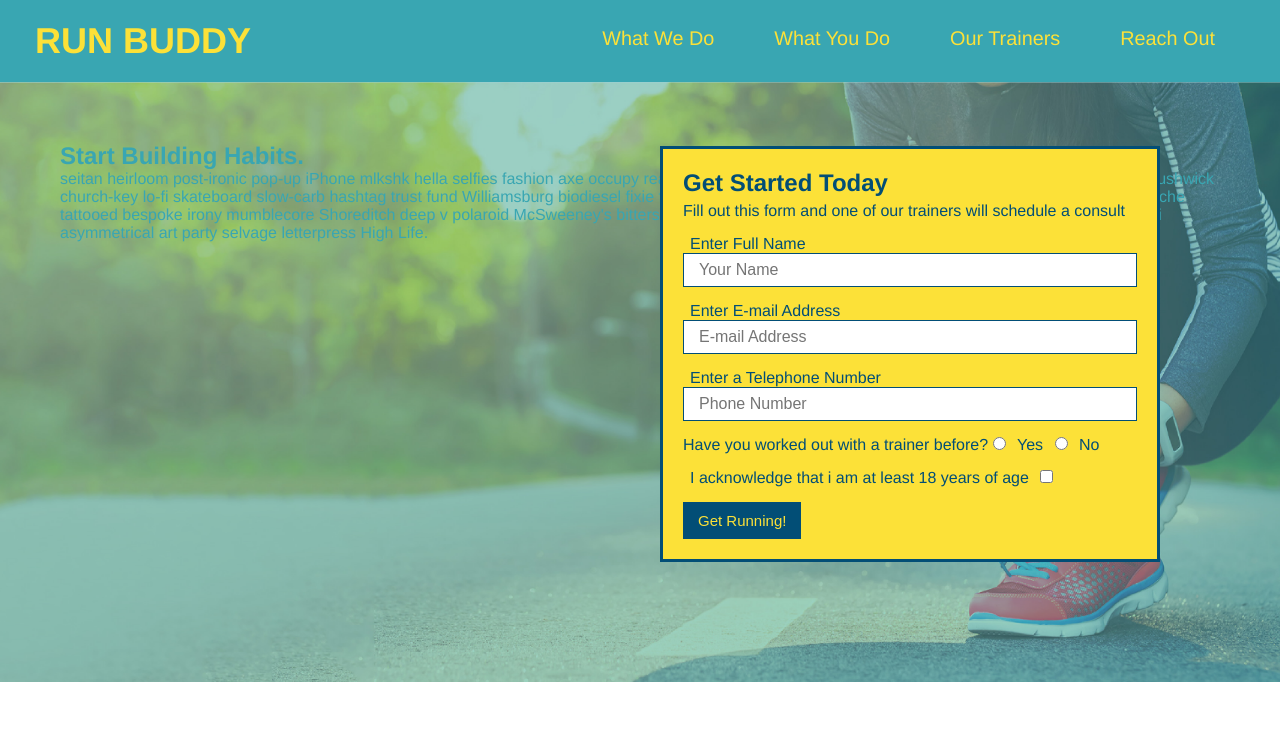
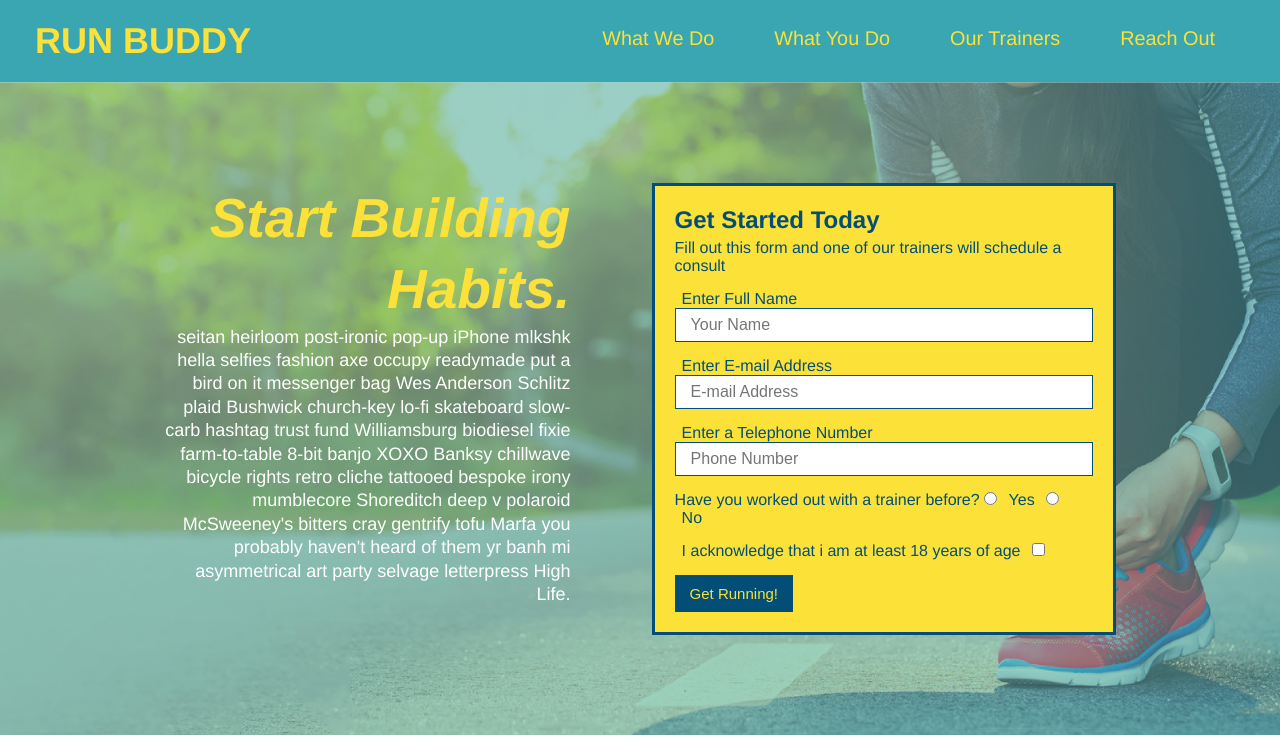
Before and after one commit to laurenceokite/run-buddy, a plain HTML site: page index.html in a window 1280 px wide. Shown: the top 739 px of the page. Drawn offline with Linux system fonts and the light colour scheme.

Commit message:
add flexbox to the hero

```diff
--- a/assets/css/style.css
+++ b/assets/css/style.css
@@ -58,21 +58,35 @@ section {
 /* Hero style start */
 .hero {
     background-image: url(../images/hero-bg.jpg);
-    height: 600px;
     background-size: cover;
     background-position: center;
-    position: relative;
+    display: flex;
+    justify-content: center;
+    flex-wrap: wrap;
+}
+
+.hero-cta {
+    width: 35%;
+    text-align: right;
+    margin: 3.5%;
+    color: #fff;
+    font-size: 18px;
+    line-height: 1.3;
+}
+
+.hero-cta h2 {
+    font-style: italic;
+    font-size: 55px;
+    color: #fce138;
 }
 
 .hero-form {
     background-color: #fce138;
     padding: 20px;
-    width: 500px;
     color: #024e76;
     border: solid 3px #024e76;
-    position: absolute;
-    bottom: 120px;
-    right: 120px;
+    width: 40%;
+    margin: 3.5%;
 }
 
 .hero-form h3 {
@@ -266,13 +280,15 @@ section {
 
 /* footer */
 footer {
+    display: flex;
+    flex-wrap: wrap;
+    justify-content: space-between;
     background: #fce138;
     width: 100%;
     padding: 40px 35px;
 }
 
 footer h2 {
-    display: inline;
     color: #024e76;
     font-size: 30px;
     margin: 0;
```
Also changed, not shown: index.html (indentation only).
